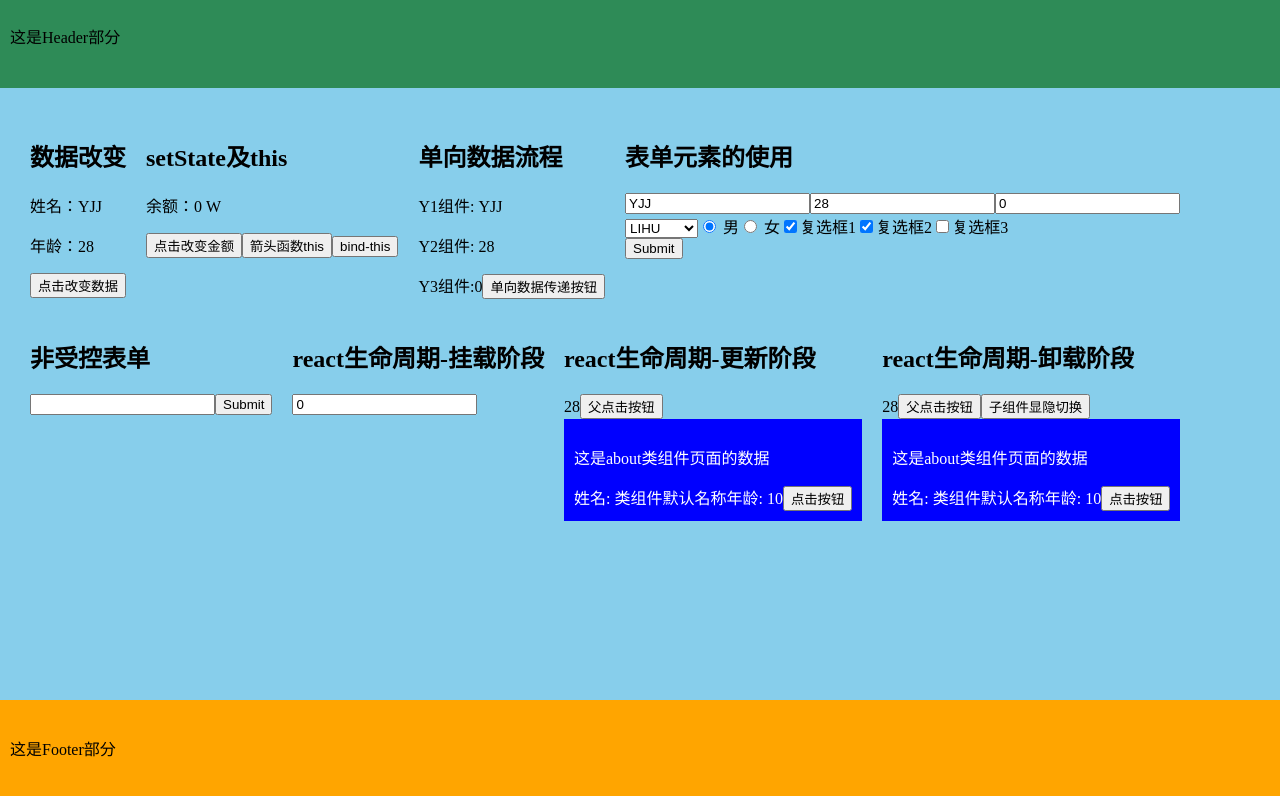
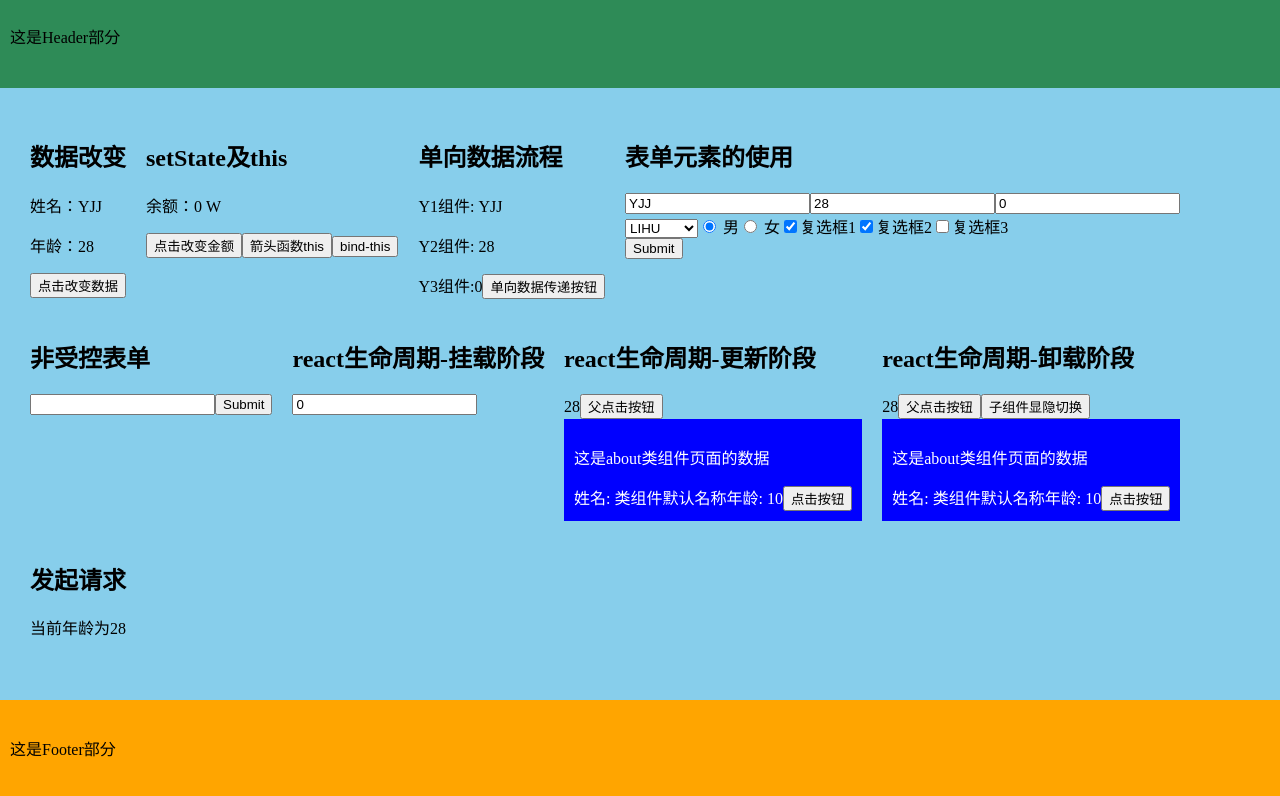
Before and after one commit to jiao-yangIT/react-pro, a React (Create React App) app: page / in a window 1280 px wide. Shown: the top 796 px of the page. Built offline with nearby package versions, Linux system fonts and the light colour scheme; no server answers.

Commit message:
feat: 发起请求

```diff
--- a/package.json
+++ b/package.json
@@ -6,6 +6,7 @@
     "@testing-library/jest-dom": "^5.17.0",
     "@testing-library/react": "^13.4.0",
     "@testing-library/user-event": "^13.5.0",
+    "axios": "^1.7.8",
     "eslint": "^8.57.1",
     "react": "^18.3.1",
     "react-dom": "^18.3.1",
--- a/src/components/Home.js
+++ b/src/components/Home.js
@@ -3,6 +3,7 @@ import Layout from "./Layout";
 import Y1 from './Y1'
 import Form from "./Form";
 import About from "../About";
+import axios from 'axios'
 
 class Home extends Component {
 
@@ -212,13 +213,19 @@ class Home extends Component {
                             <button onClick={()=> { this.setState({isShow: !this.state.isShow})}}>子组件显隐切换</button>
                             {this.state.isShow && <About />}
                         </div>
+                        <div>
+                            <h2>发起请求</h2>
+                            当前年龄为{this.state.age}
+                        </div>
                     </div>
                 </Layout>
             </>
         )
     }
 
-    componentDidMount() {
+    async componentDidMount() {
+        const data = await axios.get('/component').then((res)= res.data)
+        this.setState({ age: data.age})
         console.log('componentDidMount执行了')
 /*        setInterval(()=> {
             this.setState({
```
Also changed, not shown: 1 other file (tests, documents, lock files or other folders).
